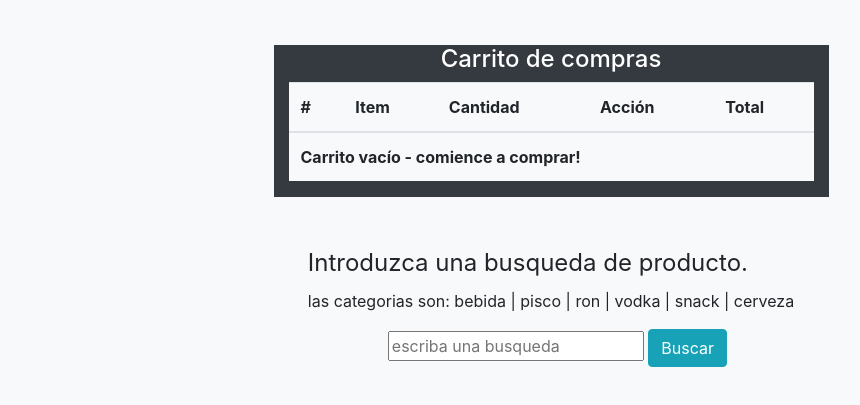
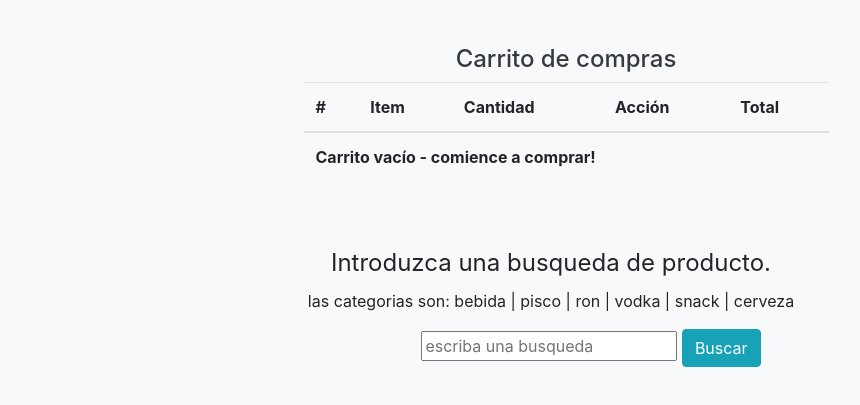
Before and after one commit to olivares-andres/bsale-front, a plain HTML site: page index.html in a window 1280 px wide. Shown: the part 111-516 px from the top of the page, without its empty margins (74-934 px from the left). Drawn offline with nearby package versions, Linux system fonts and the light colour scheme; no server answers.

```diff
--- a/index.html
+++ b/index.html
@@ -21,9 +21,9 @@
     </div>
 
     <!-- shopping cart display -->
-    <div class="row justify-content-md-center" style="width:100%;">
-      <div class="my-5 col-md-6 bg-dark">
-        <h4 class="text-center text-white">Carrito de compras</h4>
+    <div class="row justify-content-md-center" style="width:100%; margin: 0px;">
+      <div class="my-5 col-md-6 bg-light">
+        <h4 class="text-center text-dark">Carrito de compras</h4>
         <table class="table bg-light">
           <thead>
             <tr>
@@ -47,7 +47,7 @@
     <!-- Search filter by categories -->
     <div class="row justify-content-center" style="width:100%;">
 
-      <div id="searchWrapper" class="div-col-md-12 mb-5">
+      <div id="searchWrapper" class="div-col-md-12 mb-5 text-center">
         <legend>Introduzca una busqueda de producto.</legend>
         <p>las categorias son: bebida | pisco | ron | vodka | snack | cerveza</p>
         <input style="margin-left: 80px;" type="text" id="filterSearch" placeholder="escriba una busqueda" />
```
